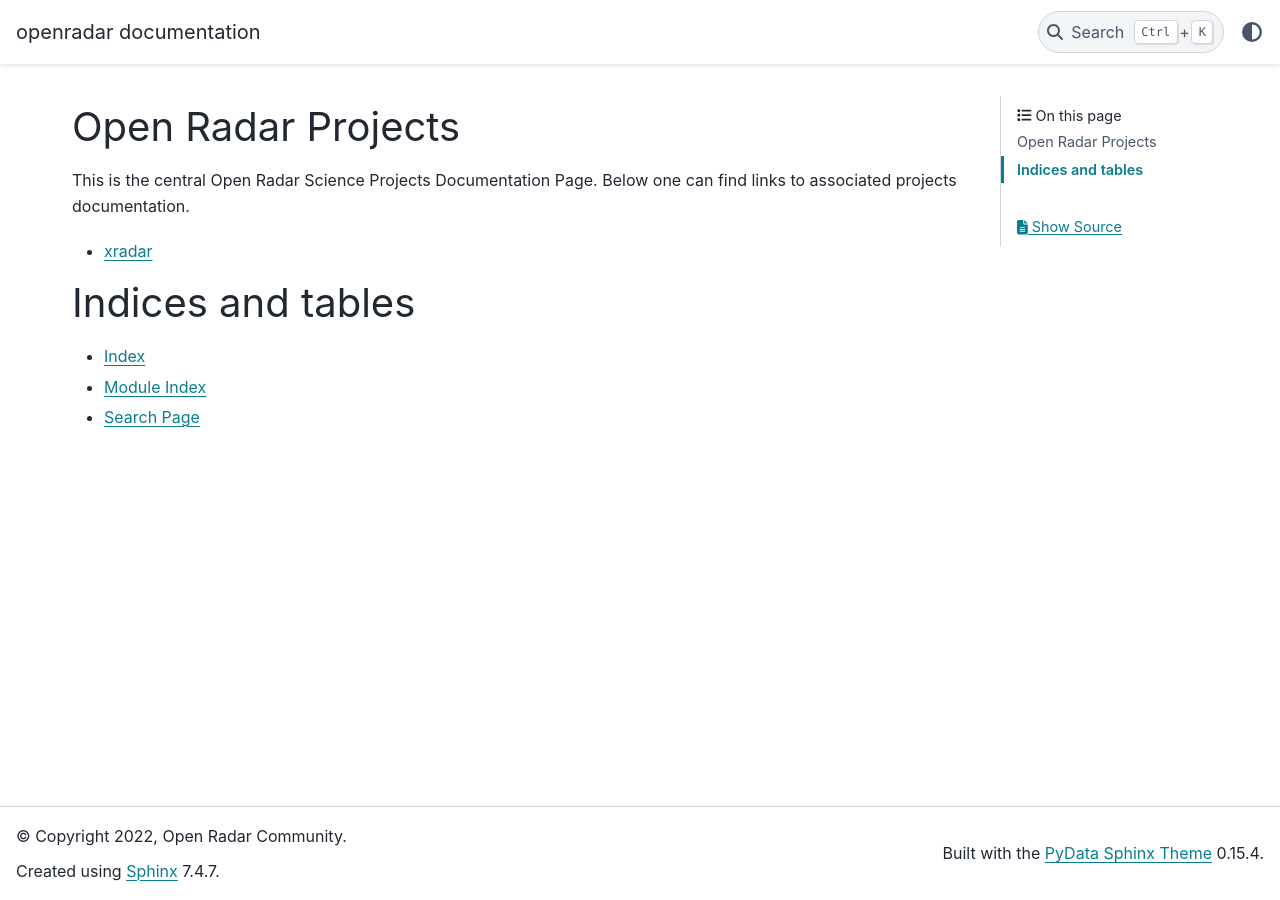
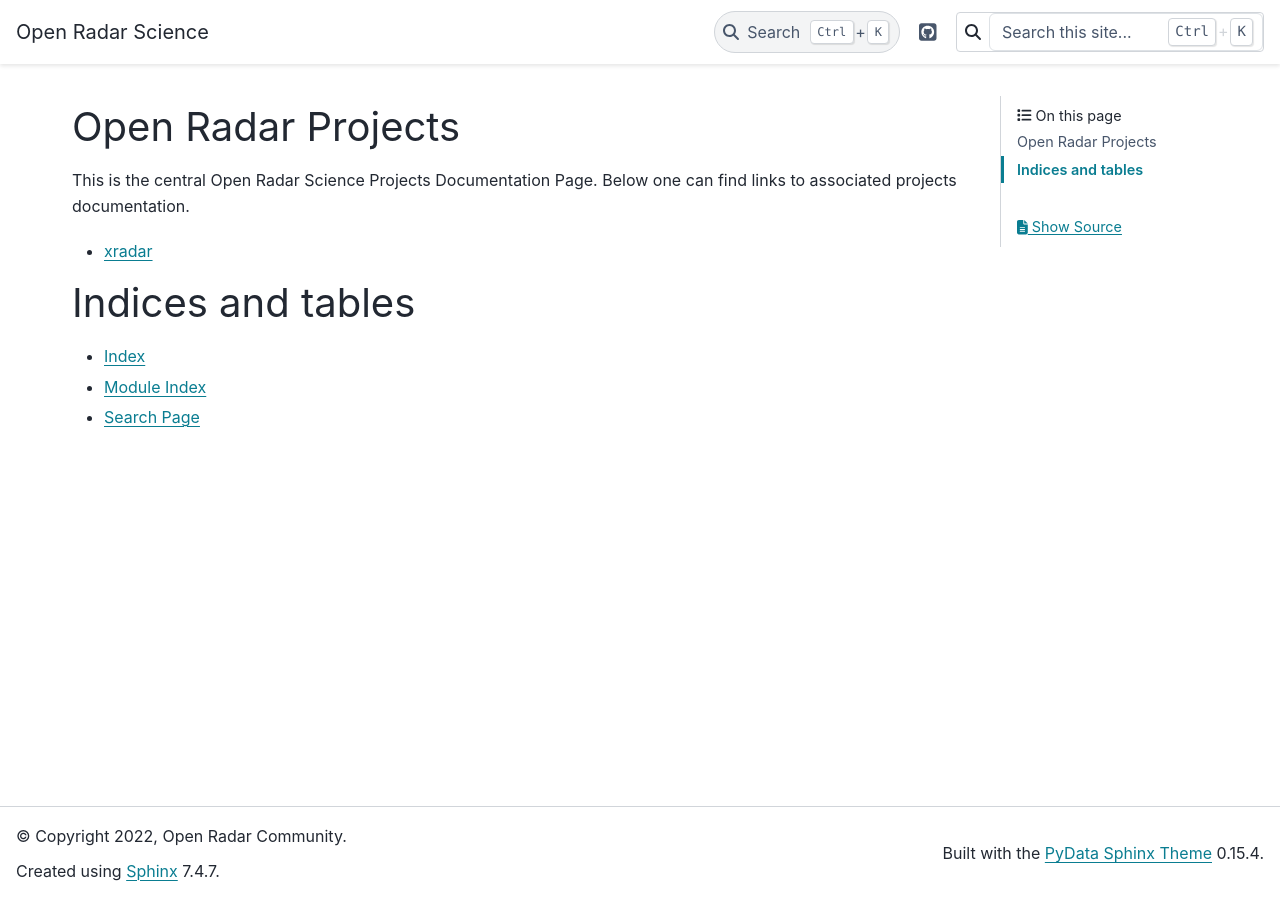
Before and after one commit to openradar/openradar-docs, a Sphinx documentation site: the page built from docs/index.rst, in a window 1280 px wide. Built offline with Sphinx 7.4.7 and the PyData theme 0.15.4, drawn with Linux system fonts in a browser that asks for light colours.

Commit message:
ADD: link back to openradarscience.org (#1)

```diff
--- a/docs/conf.py
+++ b/docs/conf.py
@@ -13,7 +13,7 @@
 # -- General configuration ---------------------------------------------------
 # https://www.sphinx-doc.org/en/master/usage/configuration.html#general-configuration
 
-extensions = ['myst_parser']
+extensions = ['myst_parser', 'sphinx_design']
 
 templates_path = ['_templates']
 exclude_patterns = []
@@ -28,3 +28,18 @@
 
 html_theme = 'pydata_sphinx_theme'
 html_static_path = ['_static']
+
+# Add some more theme Options
+html_theme_options = {
+    "header_links_before_dropdown": 4,
+    "show_toc_level": 1,
+    'github_url': 'https://github.com/openradar/openradar-docs',
+    'search_bar_text': 'Search this site... ',
+    "navbar_align": "left",
+    #'google_analytics_id': 'UA-196809533-1',
+    "navbar_end": ["navbar-icon-links.html", "search-field.html"],
+    "logo": {
+        "text": "Open Radar Science",
+        "link": "https://openradarscience.org",
+    }
+}
--- a/environment.yml
+++ b/environment.yml
@@ -7,4 +7,5 @@
   - pydata-sphinx-theme
   - pip
   - sphinx
+  - sphinx-design
   - myst-parser
```
